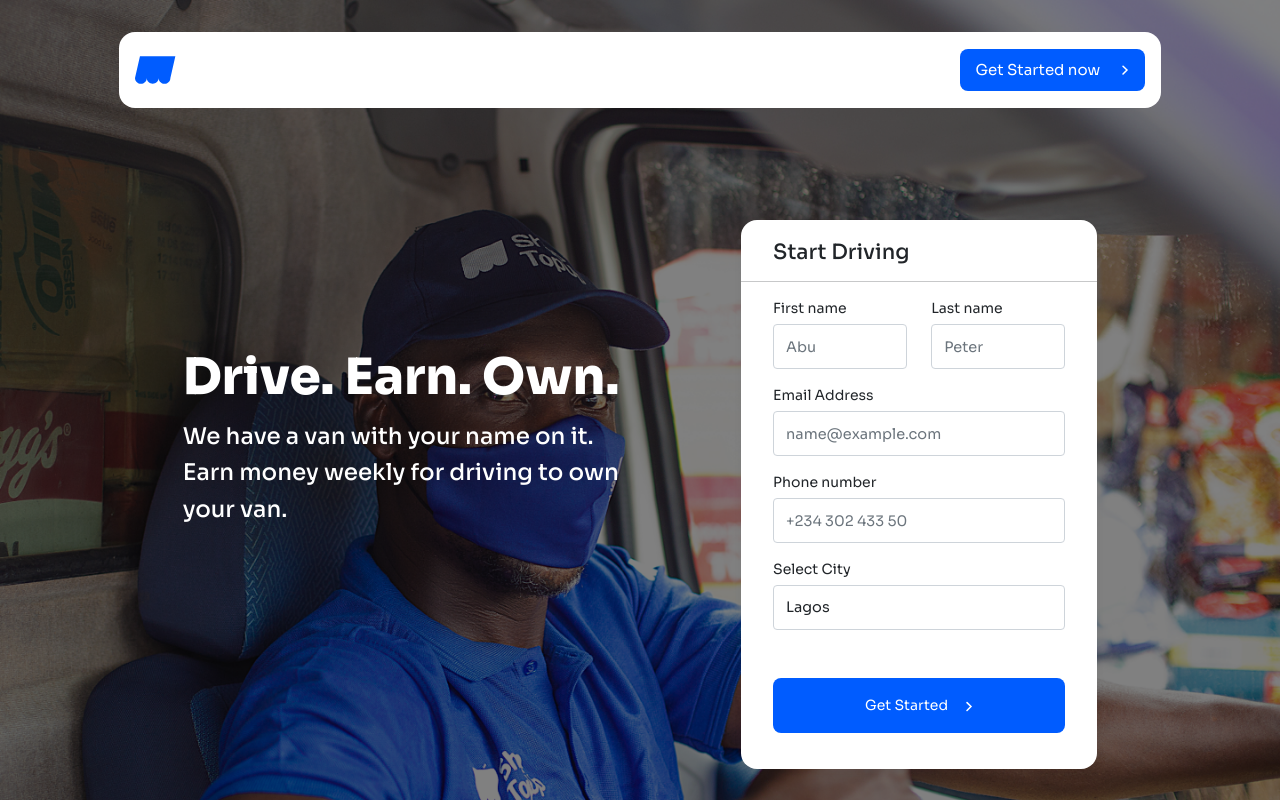
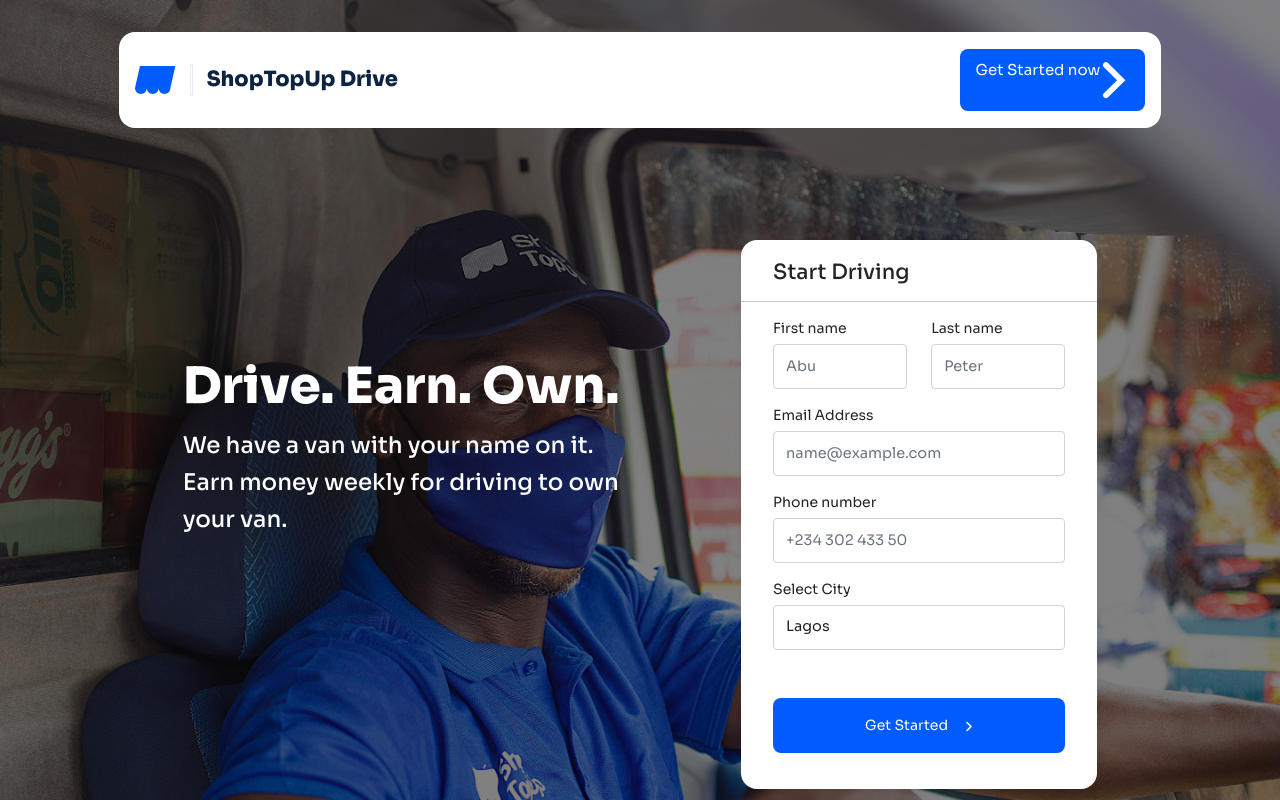
Before and after one commit to chevck/stu-uber, a React (Create React App) app: page / in a window 1280 px wide. Shown: the top 800 px of the page. Built offline with nearby package versions, Linux system fonts and the light colour scheme.

Commit message:
fixed header logo

```diff
--- a/src/App.js
+++ b/src/App.js
@@ -25,7 +25,11 @@ function App() {
           <div className="col-md-1"></div>
           <div className="col-md-10 col-12">
             <div class="stu-drive_top-section_navigation">
-              <img src={Logo} alt="ShopTopUp logo" />
+              <div className="stu-drive_top-section_navigation_logo-side">
+                <img src={Logo} alt="ShopTopUp logo" />
+                <span className="breaker"></span>
+                <h4>ShopTopUp Drive</h4>
+              </div>
               <a href="/" className="stu-drive_top-section_navigation_button">
                 Get Started now <img src={ForwardIcon} alt="forward-icon" />
               </a>
--- a/src/style.scss
+++ b/src/style.scss
@@ -23,6 +23,36 @@ a {
 
       @media only screen and (max-width: 768px) {
         padding: 0.7rem;
+      }
+
+      &_logo-side {
+        display: flex;
+        align-items: center;
+        span {
+          height: 30px;
+          width: 0.3px;
+          outline: 0.1px solid #eaedf5;
+          margin: 1rem 15px;
+        }
+
+        h4 {
+          color: #0c2344;
+          font-weight: 800;
+          margin-bottom: 0;
+          font-size: 21px;
+        }
+
+        @media only screen and (max-width: 768px) {
+          justify-content: center;
+
+          span {
+            display: none !important;
+          }
+
+          h4 {
+            display: none !important;
+          }
+        }
       }
 
       &_button {
```
